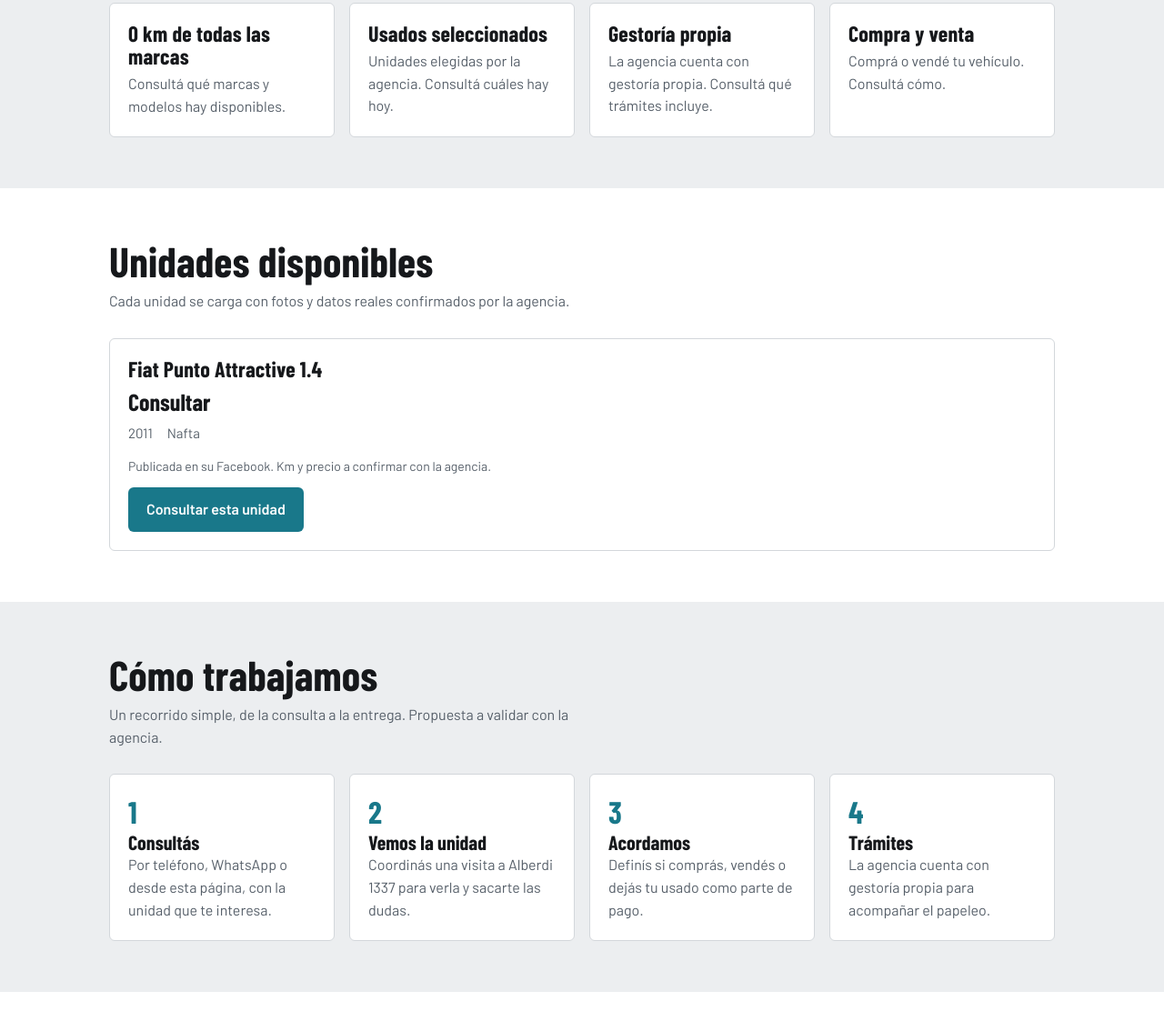
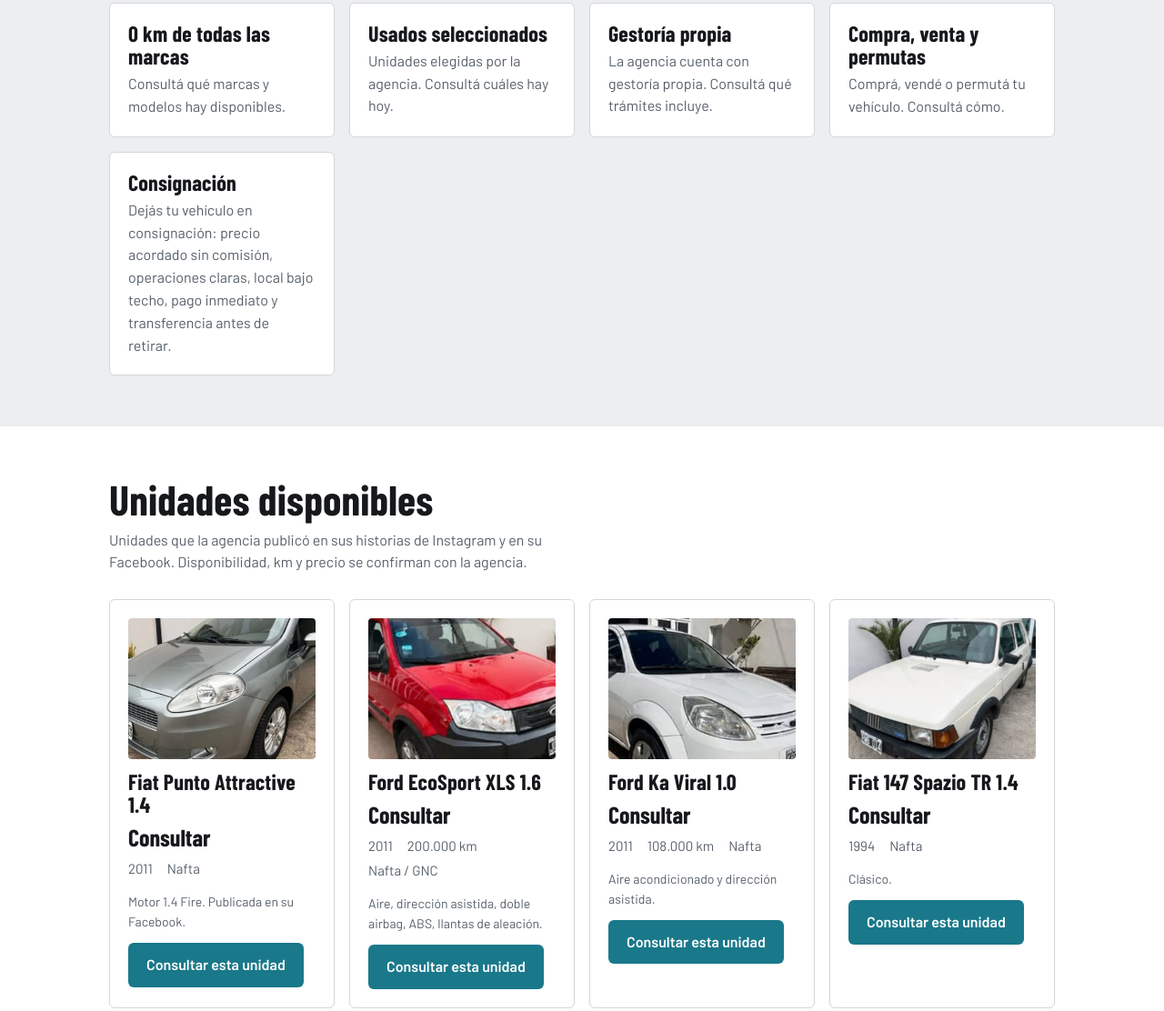
Before and after one commit to hnk375561-lab/poerioautomotores, a plain HTML site: page index.html in a window 1280 px wide. Shown: the part 877-1989 px from the top of the page at 91% size. Drawn offline with nearby package versions, Linux system fonts and the light colour scheme.

Commit message:
Add files via upload

```diff
--- a/index.html
+++ b/index.html
@@ -55,6 +55,7 @@
 .card h3{font-size:24px;margin-bottom:6px}
 .card p{margin:0;color:var(--steel)}
 .stock-empty{background:var(--card);border:2px dashed var(--line);border-radius:6px;padding:28px;max-width:60ch}
+.car img{display:block;width:100%;aspect-ratio:4/3;object-fit:cover;border-radius:4px;margin-bottom:12px}
 .car .price{font:700 26px "Barlow Condensed",sans-serif;margin:8px 0}
 .car dl{display:flex;flex-wrap:wrap;gap:4px 16px;margin:0 0 14px;color:var(--steel);font-size:15px}
 .car dd{margin:0}
@@ -110,13 +111,14 @@
 <div class="card"><h3>0 km de todas las marcas</h3><p>Consultá qué marcas y modelos hay disponibles.</p></div>
 <div class="card"><h3>Usados seleccionados</h3><p>Unidades elegidas por la agencia. Consultá cuáles hay hoy.</p></div>
 <div class="card"><h3>Gestoría propia</h3><p>La agencia cuenta con gestoría propia. Consultá qué trámites incluye.</p></div>
-<div class="card"><h3>Compra y venta</h3><p>Comprá o vendé tu vehículo. Consultá cómo.</p></div>
+<div class="card"><h3>Compra, venta y permutas</h3><p>Comprá, vendé o permutá tu vehículo. Consultá cómo.</p></div>
+<div class="card"><h3>Consignación</h3><p>Dejás tu vehículo en consignación: precio acordado sin comisión, operaciones claras, local bajo techo, pago inmediato y transferencia antes de retirar.</p></div>
 </div>
 </div></section>
 
 <section id="stock" style="background:var(--card)"><div class="wrap">
 <h2>Unidades disponibles</h2>
-<p class="lead">Cada unidad se carga con fotos y datos reales confirmados por la agencia.</p>
+<p class="lead">Unidades que la agencia publicó en sus historias de Instagram y en su Facebook. Disponibilidad, km y precio se confirman con la agencia.</p>
 <div class="grid" id="stockGrid"></div>
 </div></section>
 
@@ -156,7 +158,8 @@
 <div>
 <h2>Preguntas frecuentes</h2>
 <details><summary>¿Tienen todas las marcas?</summary><p>La agencia trabaja con 0 km y usados de todas las marcas. Consultá qué hay disponible hoy.</p></details>
-<details><summary>¿Reciben mi usado como parte de pago?</summary><p>Podés armar la consulta en el formulario de esta página y un asesor la revisa. Las condiciones las confirma la agencia.</p></details>
+<details><summary>¿Reciben mi usado como parte de pago?</summary><p>Sí, en sus publicaciones aparece "Vendo – Permuto" y algunas unidades aceptan permuta por menor valor. Las condiciones las confirma la agencia.</p></details>
+<details><summary>¿Toman autos en consignación?</summary><p>Sí. Según sus publicaciones: precio acordado sin comisión, pago inmediato y transferencia antes de retirar. Consultá los detalles.</p></details>
 <details><summary>¿Los precios están publicados?</summary><p>Solo se publican precios confirmados por el negocio. Si una unidad dice "Consultar", preguntá por ella.</p></details>
 <details><summary>¿Hacen la transferencia?</summary><p>La agencia cuenta con gestoría propia. Consultá qué trámites incluye cada operación.</p></details>
 <details><summary>¿Qué horarios tienen?</summary><p>Los horarios se están confirmando con el negocio. Mientras tanto, llamá al 03442 45-3550.</p></details>
@@ -180,7 +183,7 @@
 
 <footer><div class="wrap">
 <p>Sitio demo hecho como propuesta por Santiago Solis. No es el sitio oficial de Fernando Poerio Automotores y todavía no está aprobado por el negocio.</p>
-<p>Fotos, precios y disponibilidad se publican solo cuando el negocio los confirma.</p>
+<p>Las fotos y datos de las unidades provienen de las publicaciones públicas de la agencia en Instagram y Facebook y se usan solo en esta demo. Precios y disponibilidad se publican cuando el negocio los confirma.</p>
 </div></footer>
 
 <div class="callbar"><a class="btn" href="#" data-contact>Consultar</a><a class="btn ghost" id="callMap" href="#ubicacion" target="_blank" rel="noopener noreferrer">Cómo llegar</a></div>
@@ -193,7 +196,7 @@
   ciudad: "Concepción del Uruguay, Entre Ríos",
   telefono: "03442 45-3550",
   telefonoTel: "+543442453550",
-  whatsapp: "543442453550",  /* confirmado: el 3442 45-3550 está en WhatsApp (línea fija, sin el 9) */
+  whatsapp: "5493442453550",  /* confirmado: el chat abre como +54 9 3442 45-3550 */
   horarios: "",
   instagram: "poerioautomotores",
   facebook: "https://www.facebook.com/profile.php?id=100011380620292"
@@ -201,7 +204,16 @@
 /* ==== STOCK: agregar unidades reales, una por línea ====
    { titulo:"Marca Modelo Versión", anio:2020, km:"85.000 km", precio:"Consultar", combustible:"Nafta" } */
 var STOCK = [
-  { titulo:"Fiat Punto Attractive 1.4", anio:2011, combustible:"Nafta", precio:"Consultar", nota:"Publicada en su Facebook. Km y precio a confirmar con la agencia." }
+  { foto:"images/punto.jpg", titulo:"Fiat Punto Attractive 1.4", anio:2011, combustible:"Nafta", precio:"Consultar", nota:"Motor 1.4 Fire. Publicada en su Facebook." },
+  { foto:"images/ecosport.jpg", titulo:"Ford EcoSport XLS 1.6", anio:2011, km:"200.000 km", combustible:"Nafta / GNC", precio:"Consultar", nota:"Aire, dirección asistida, doble airbag, ABS, llantas de aleación." },
+  { foto:"images/ka-viral.jpg", titulo:"Ford Ka Viral 1.0", anio:2011, km:"108.000 km", combustible:"Nafta", precio:"Consultar", nota:"Aire acondicionado y dirección asistida." },
+  { foto:"images/fiat-147.jpg", titulo:"Fiat 147 Spazio TR 1.4", anio:1994, combustible:"Nafta", precio:"Consultar", nota:"Clásico." },
+  { foto:"images/logan.jpg", titulo:"Renault Logan 1.6", anio:2017, km:"67.000 km", combustible:"Nafta", precio:"Consultar", nota:"Única mano. 4 cubiertas seminuevas, aire, doble airbag, ABS." },
+  { foto:"images/peugeot-208.jpg", titulo:"Peugeot 208 Feline Automático 1.6", anio:2023, km:"29.000 km", combustible:"Nafta", precio:"Consultar", nota:"Única mano, en garantía de fábrica. Techo solar, tapizado cuero, climatizador. Permuta menor valor." },
+  { foto:"images/peugeot-2008.jpg", titulo:"Peugeot 2008 Feline Full 1.6", anio:2021, km:"64.500 km", combustible:"Nafta", precio:"Consultar", nota:"Única mano, caja manual, techo solar panorámico, climatizado. Permuta menor valor." },
+  { foto:"images/suran.jpg", titulo:"Volkswagen Suran Trendline", anio:2013, km:"178.000 km", precio:"Consultar", nota:"Aire, levantavidrios 4 puertas, llantas de aleación." },
+  { foto:"images/ka-2013.jpg", titulo:"Ford Ka", anio:2013, km:"78.000 km", precio:"Consultar", nota:"Única mano. Aire, cierre centralizado, alarma." },
+  { foto:"images/stepway.jpg", titulo:"Renault Stepway Confort", anio:2009, precio:"Consultar", nota:"Segunda mano. Aire, doble airbag, llantas de aleación." }
 ];
 
 (function(){
@@ -231,7 +243,7 @@
   } else {
     grid.innerHTML = STOCK.map(function(c){
       var msg = "Hola! Quiero consultar por el " + c.titulo + (c.anio ? " " + c.anio : "") + ".";
-      return '<article class="card car"><h3>' + esc(c.titulo) + '</h3><div class="price">' + esc(c.precio || "Consultar") + '</div><dl>' +
+      return '<article class="card car">' + (c.foto ? '<img src="' + esc(c.foto) + '" alt="' + esc(c.titulo) + '" loading="lazy">' : '') + '<h3>' + esc(c.titulo) + '</h3><div class="price">' + esc(c.precio || "Consultar") + '</div><dl>' +
         (c.anio ? '<dd>' + esc(c.anio) + '</dd>' : '') + (c.km ? '<dd>' + esc(c.km) + '</dd>' : '') + (c.combustible ? '<dd>' + esc(c.combustible) + '</dd>' : '') +
         '</dl>' + (c.nota ? '<p class="note" style="margin:0 0 12px">' + esc(c.nota) + '</p>' : '') + '<a class="btn" href="' + contactHref(msg) + '">Consultar esta unidad</a></article>';
     }).join("");
```
Also changed, not shown: images/ecosport.jpg (added), images/fiat-147.jpg (added), images/ka-2013.jpg (added), images/ka-viral.jpg (added), images/logan.jpg (added), images/peugeot-2008.jpg (added), images/peugeot-208.jpg (added), images/punto.jpg (added), images/stepway.jpg (added), images/suran.jpg (added).
